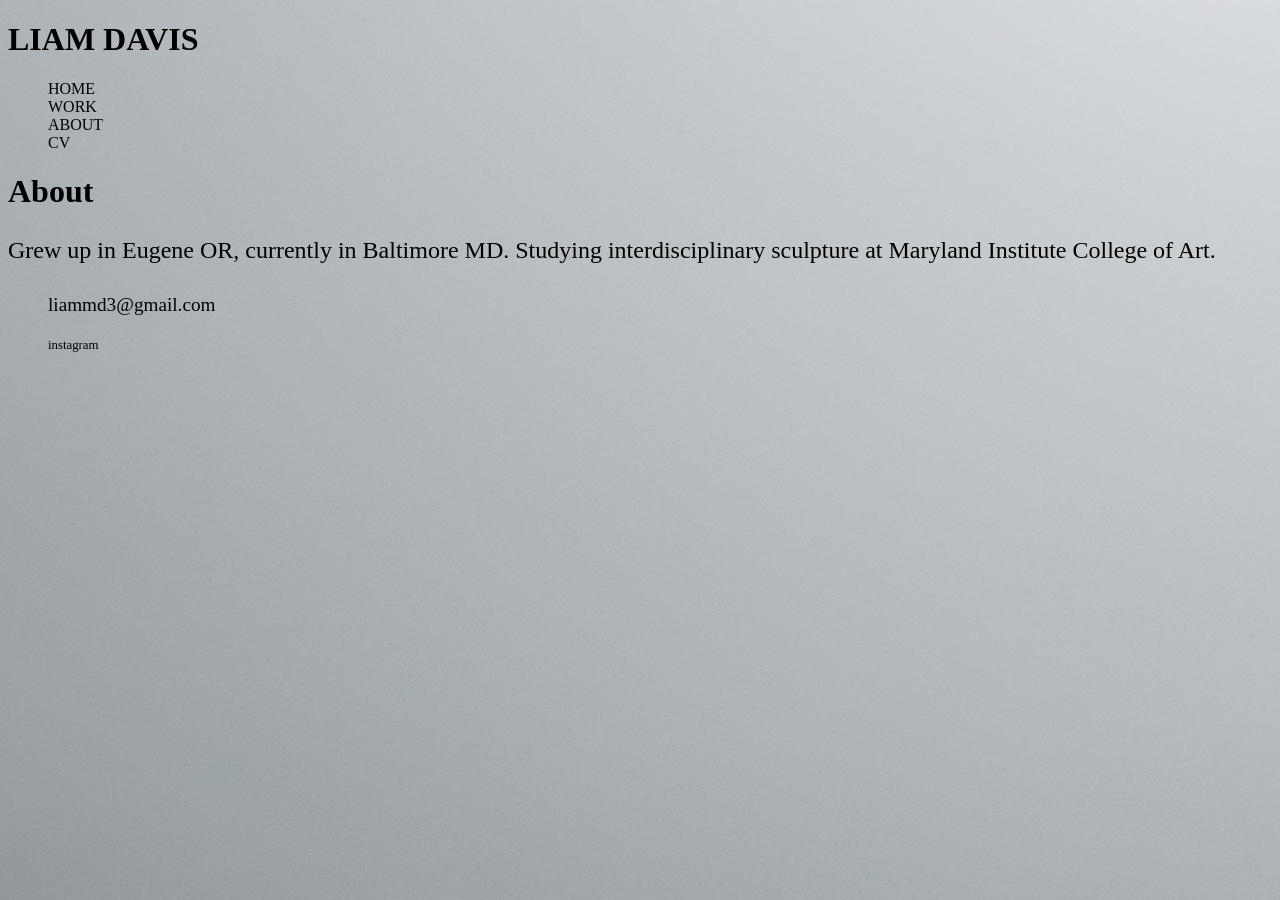
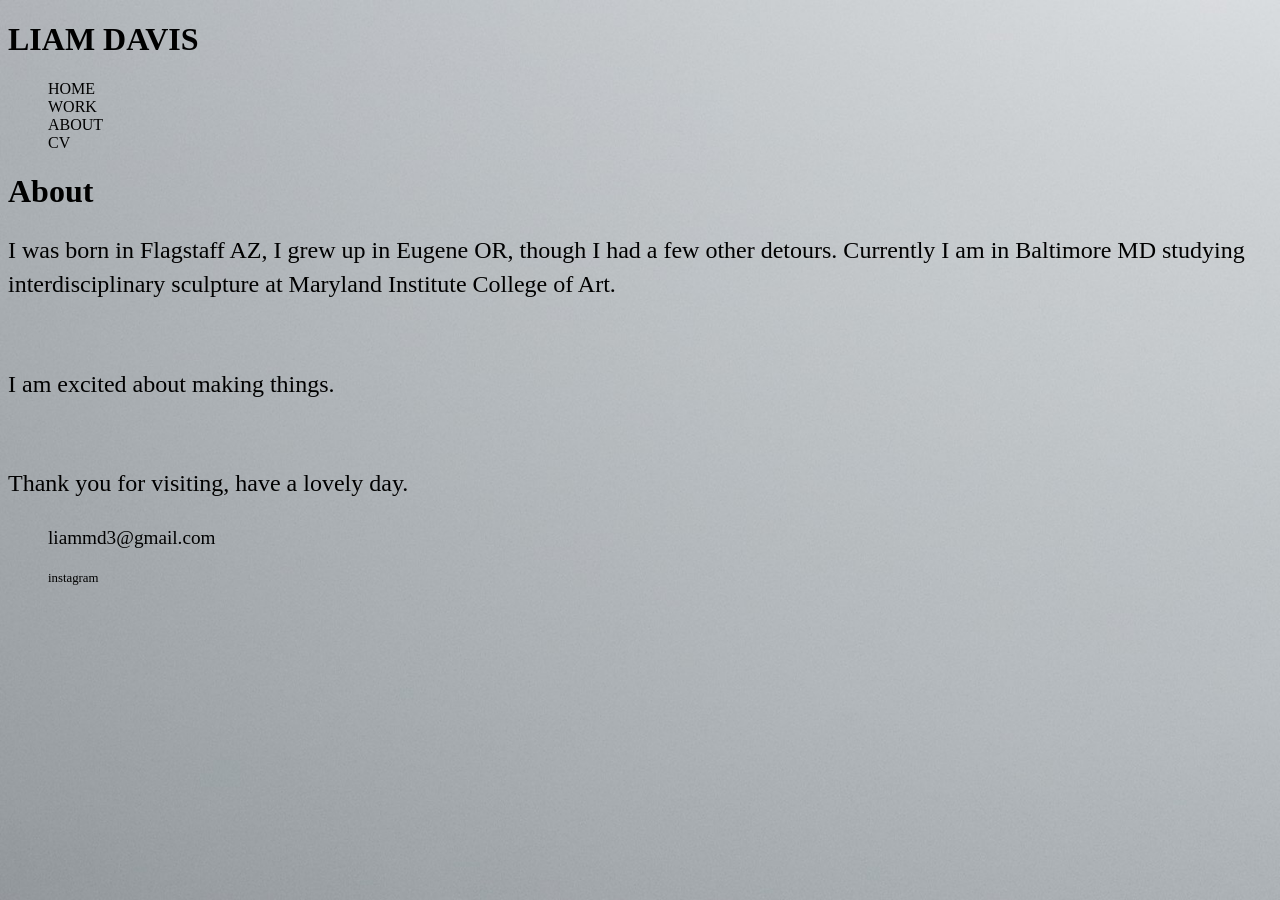
Before and after one commit to liammdavis/liammdavis.github.io, a Jekyll site: the page built from about/index.html, in a window 1280 px wide. Built offline with Jekyll 4.4.1, drawn with Linux system fonts in a browser that asks for light colours.

Commit message:
Update index.html

```diff
--- a/about/index.html
+++ b/about/index.html
@@ -5,7 +5,13 @@ title: ABOUT LIAM
 
 		<div>
 			<h1>About</h1>
-			<p>Grew up in Eugene OR, currently in Baltimore MD. Studying interdisciplinary sculpture at Maryland Institute College of Art.</p>
+			<p>I was born in Flagstaff AZ, I grew up in Eugene OR, though I had a few other detours.
+			   Currently I am in Baltimore MD studying interdisciplinary sculpture at Maryland Institute College of Art.
+			</p>
+			<br>
+			<p>I am excited about making things.</p>
+			<br>
+			<p>Thank you for visiting, have a lovely day.</p>
 
 
 
```
